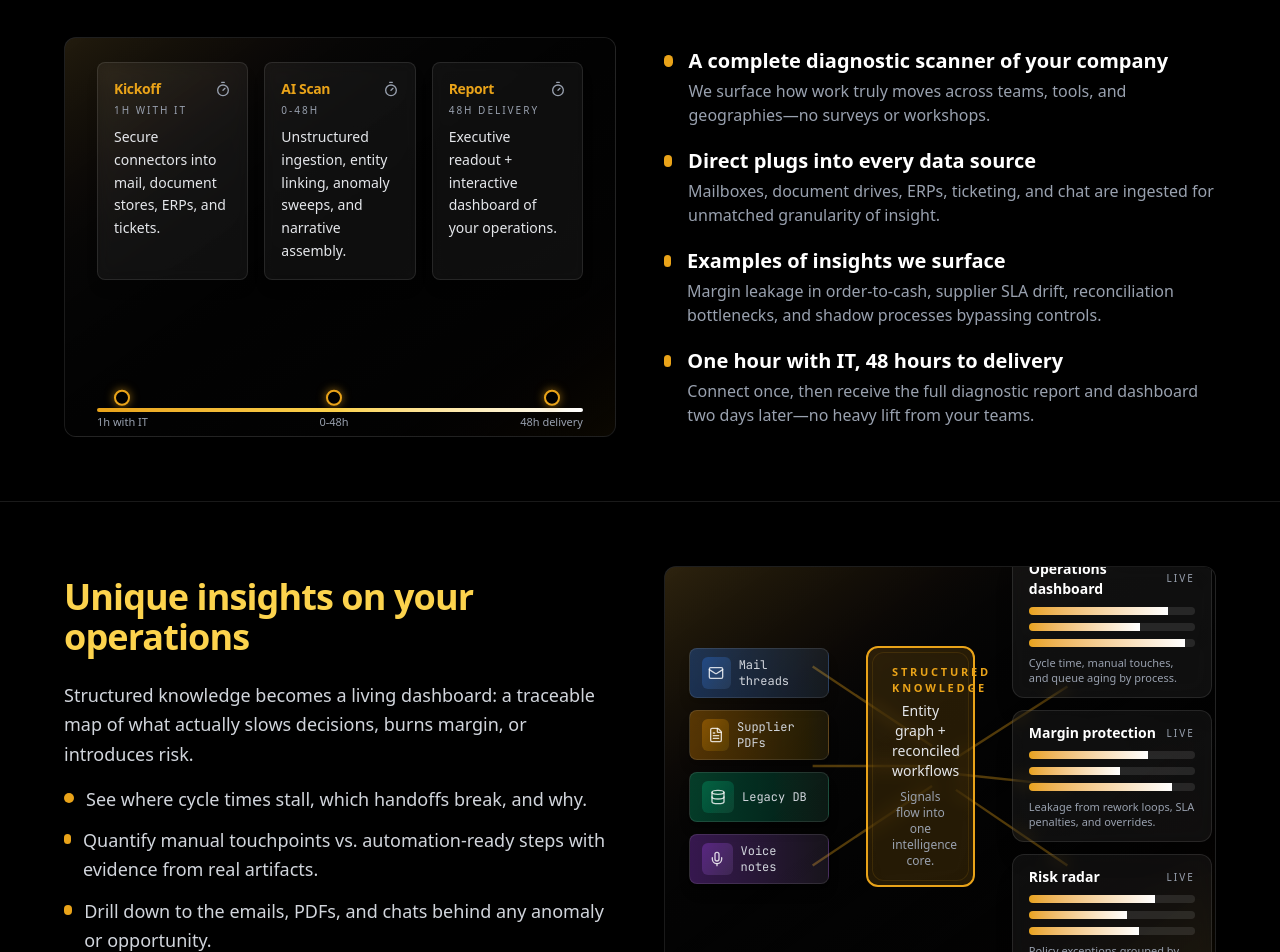
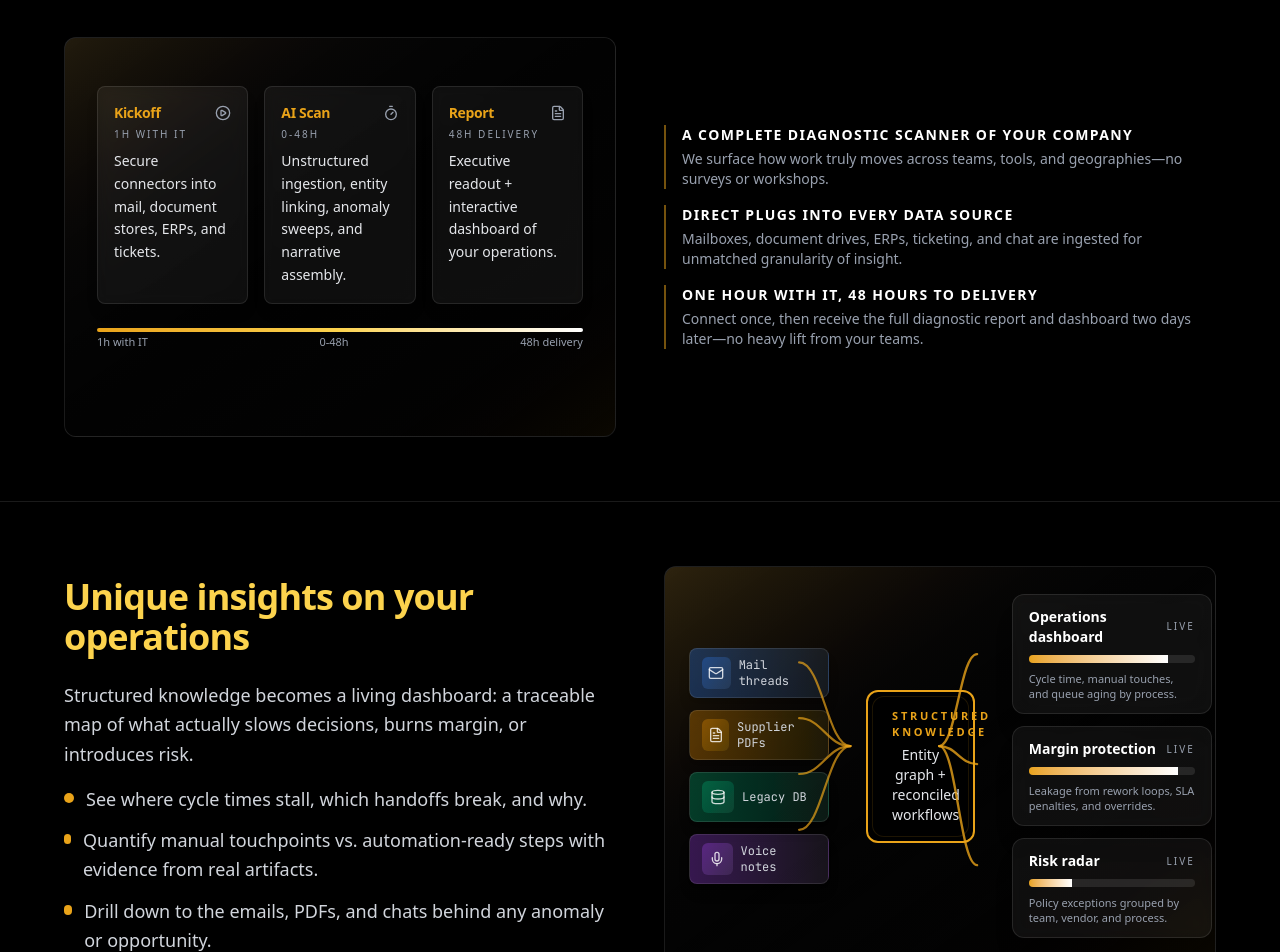
Before and after one commit to ClarityLabsAI/ClarityLabs, a React (Vite) app: page / in a window 1280 px wide. Shown: the part 2540-3492 px from the top of the page. Built offline with nearby package versions, Linux system fonts and the light colour scheme; the HTML template or start-up script is replaced by a standard one.

Commit message:
Improve layout

```diff
--- a/package.json
+++ b/package.json
@@ -14,7 +14,8 @@
     "lucide-react": "^0.554.0",
     "react": "^19.2.0",
     "react-dom": "^19.2.0",
-    "react-router-dom": "^7.9.6"
+    "react-router-dom": "^7.9.6",
+    "react-xarrows": "^2.0.2"
   },
   "devDependencies": {
     "@eslint/js": "^9.39.1",
--- a/src/components/SectionVisuals.jsx
+++ b/src/components/SectionVisuals.jsx
@@ -1,7 +1,7 @@
-import React from 'react';
+import React, { useLayoutEffect, useRef, useState } from 'react';
 // motion imported but unused for animations now, kept if needed for basic fade-ins later
 import { motion } from 'framer-motion';
-import { AlertCircle, Database, FileSpreadsheet, FileText, Mail, Mic, Timer } from 'lucide-react';
+import { AlertCircle, Database, FileSpreadsheet, FileText, Mail, Mic, PlayCircle, Timer } from 'lucide-react';
 import { BRAND_GOLD as GOLD } from '../constants/theme';
 
 // --- Shared Container (No Window Chrome) ---
@@ -460,17 +460,17 @@ export const VisualInsights = () => {
     const insightCards = [
         {
             title: "Operations dashboard",
-            bars: [78, 62, 90],
+            bars: [78],
             caption: "Cycle time, manual touches, and queue aging by process."
         },
         {
             title: "Margin protection",
-            bars: [68, 52, 84],
+            bars: [86],
             caption: "Leakage from rework loops, SLA penalties, and overrides."
         },
         {
             title: "Risk radar",
-            bars: [74, 58, 66],
+            bars: [24],
             caption: "Policy exceptions grouped by team, vendor, and process."
         },
     ];
@@ -481,32 +481,92 @@ export const VisualInsights = () => {
         return [`${low}%`, `${value}%`, `${high}%`, `${value}%`];
     };
 
+    const containerRef = useRef(null);
+    const coreRef = useRef(null);
+    const sourceRefs = useRef([]);
+    const cardRefs = useRef([]);
+    const [connections, setConnections] = useState({ left: [], right: [] });
+
+    const buildCurve = (start, end) => {
+        const dx = (end.x - start.x) * 0.45;
+        return `M ${start.x} ${start.y} C ${start.x + dx} ${start.y}, ${end.x - dx} ${end.y}, ${end.x} ${end.y}`;
+    };
+
+    useLayoutEffect(() => {
+        if (!containerRef.current) return;
+
+        const measure = () => {
+            if (!containerRef.current || !coreRef.current) return;
+            if (sourceRefs.current.some((el) => !el) || cardRefs.current.some((el) => !el)) return;
+
+            const containerRect = containerRef.current.getBoundingClientRect();
+            const coreRect = coreRef.current.getBoundingClientRect();
+
+            const mapStartEnd = (el, side) => {
+                if (!el) return null;
+                const rect = el.getBoundingClientRect();
+                const start = {
+                    x: side === "left" ? rect.right - containerRect.left : rect.left - containerRect.left,
+                    y: rect.top - containerRect.top + rect.height / 2
+                };
+                const end = {
+                    x: side === "left" ? coreRect.left - containerRect.left : coreRect.right - containerRect.left,
+                    y: coreRect.top - containerRect.top + coreRect.height / 2
+                };
+                return { start, end };
+            };
+
+            const left = sourceRefs.current.map((el) => mapStartEnd(el, "left")).filter(Boolean);
+            const right = cardRefs.current.map((el) => mapStartEnd(el, "right")).filter(Boolean);
+            setConnections({ left, right });
+        };
+
+        const observer = new ResizeObserver(() => measure());
+        observer.observe(containerRef.current);
+
+        const onResize = () => measure();
+        const onLoad = () => measure();
+        window.addEventListener('resize', onResize);
+        window.addEventListener('load', onLoad);
+
+        // initial measure after mount
+        measure();
+
+        return () => {
+            observer.disconnect();
+            window.removeEventListener('resize', onResize);
+            window.removeEventListener('load', onLoad);
+        };
+    }, []);
+
     return (
         <SimpleContainer>
-            <div className="absolute inset-0 bg-gradient-to-br from-brand-gold/15 via-black/60 to-brand-gold/5" />
+            <div ref={containerRef} className="w-full h-full relative">
+                <div className="absolute inset-0 bg-gradient-to-br from-brand-gold/15 via-black/60 to-brand-gold/5 pointer-events-none" />
 
-            {/* Flow Lines */}
-            <svg className="absolute inset-0 w-full h-full pointer-events-none" viewBox="0 0 100 100">
-                {[
-                    { x1: 18, y1: 25, x2: 48, y2: 45 },
-                    { x1: 18, y1: 50, x2: 48, y2: 50 },
-                    { x1: 18, y1: 75, x2: 48, y2: 55 },
-                    { x1: 54, y1: 48, x2: 82, y2: 30 },
-                    { x1: 54, y1: 52, x2: 82, y2: 55 },
-                    { x1: 54, y1: 56, x2: 82, y2: 75 },
-                ].map((line, i) => (
-                    <motion.line
-                        key={i}
-                        x1={line.x1}
-                        y1={line.y1}
-                        x2={line.x2}
-                        y2={line.y2}
+                {/* SVG Arrows */}
+                <svg className="absolute inset-0 w-full h-full pointer-events-none" style={{ zIndex: 10 }}>
+                    {connections.left.map((conn, i) => (
+                        <path
+                            key={`left-${i}`}
+                            d={buildCurve(conn.start, conn.end)}
+                            fill="none"
                             stroke={GOLD}
-                        strokeWidth="0.6"
-                        strokeOpacity="0.35"
-                        initial={{ pathLength: 0 }}
-                        animate={{ pathLength: 1 }}
-                        transition={{ duration: 1, delay: 0.3 + i * 0.1 }}
+                            strokeWidth="2.2"
+                            strokeOpacity="0.7"
+                            strokeLinecap="round"
+                        />
+                    ))}
+
+                    {connections.right.map((conn, i) => (
+                        <path
+                            key={`right-${i}`}
+                            d={buildCurve(conn.start, conn.end)}
+                            fill="none"
+                            stroke={GOLD}
+                            strokeWidth="2.4"
+                            strokeOpacity="0.8"
+                            strokeLinecap="round"
                         />
                     ))}
                 </svg>
@@ -517,6 +577,7 @@ export const VisualInsights = () => {
                         {sources.map((src, i) => (
                             <motion.div
                                 key={src.label}
+                                ref={(el) => { sourceRefs.current[i] = el; }}
                                 initial={{ opacity: 0, x: -15 }}
                                 animate={{ opacity: 1, x: 0 }}
                                 transition={{ delay: i * 0.1 + 0.2 }}
@@ -535,14 +596,14 @@ export const VisualInsights = () => {
                     {/* Structured Knowledge Core */}
                     <div className="relative flex-1 flex items-center justify-center">
                         <motion.div
+                            ref={coreRef}
                             initial={{ opacity: 0, scale: 0.9 }}
                             animate={{ opacity: 1, scale: 1 }}
                             transition={{ duration: 0.6 }}
-                        className={`relative w-[72%] max-w-[280px] border-2 border-brand-gold bg-brand-gold/15 rounded-xl px-6 py-4 text-center shadow-[0_0_25px_${GOLD}] backdrop-blur-sm`}
+                            className={`relative w-[72%] max-w-[280px] border-2 border-brand-gold bg-black rounded-xl px-6 py-4 text-center shadow-[0_0_25px_${GOLD}]`}
                         >
                             <div className="text-[11px] text-brand-gold tracking-[0.25em] font-bold">STRUCTURED KNOWLEDGE</div>
                             <p className="text-sm text-gray-200 mt-1">Entity graph + reconciled workflows</p>
-                        <p className="text-xs text-gray-400 mt-2">Signals flow into one intelligence core.</p>
 
                             <motion.div
                                 className="absolute inset-1 border border-brand-gold/30 rounded-xl"
@@ -557,6 +618,7 @@ export const VisualInsights = () => {
                         {insightCards.map((card, idx) => (
                             <motion.div
                                 key={card.title}
+                                ref={(el) => { cardRefs.current[idx] = el; }}
                                 initial={{ opacity: 0, y: 10 }}
                                 animate={{ opacity: 1, y: 0 }}
                                 transition={{ delay: 0.4 + idx * 0.15 }}
@@ -583,6 +645,7 @@ export const VisualInsights = () => {
                         ))}
                     </div>
                 </div>
+            </div>
         </SimpleContainer>
     );
 };
@@ -592,24 +655,27 @@ export const VisualScanTimeline = () => {
         {
             title: "Kickoff",
             time: "1h with IT",
-            detail: "Secure connectors into mail, document stores, ERPs, and tickets."
+            detail: "Secure connectors into mail, document stores, ERPs, and tickets.",
+            icon: PlayCircle
         },
         {
             title: "AI Scan",
             time: "0-48h",
-            detail: "Unstructured ingestion, entity linking, anomaly sweeps, and narrative assembly."
+            detail: "Unstructured ingestion, entity linking, anomaly sweeps, and narrative assembly.",
+            icon: Timer
         },
         {
             title: "Report",
             time: "48h delivery",
-            detail: "Executive readout + interactive dashboard of your operations."
+            detail: "Executive readout + interactive dashboard of your operations.",
+            icon: FileText
         },
     ];
 
     return (
         <SimpleContainer>
             <div className="absolute inset-0 bg-gradient-to-br from-brand-gold/10 via-black/70 to-brand-gold/5" />
-            <div className="relative w-full h-full px-8 py-6 flex flex-col justify-between">
+            <div className="relative w-full px-8 pt-12 flex flex-col justify-between">
                 <div className="grid grid-cols-1 sm:grid-cols-3 gap-4">
                     {phases.map((phase, i) => (
                         <motion.div
@@ -621,7 +687,7 @@ export const VisualScanTimeline = () => {
                         >
                             <div className="flex items-center justify-between">
                                 <div className="text-sm text-brand-gold font-semibold tracking-tight">{phase.title}</div>
-                                <Timer size={16} className="text-gray-400" />
+                                {phase.icon ? <phase.icon size={16} className="text-gray-400" /> : <Timer size={16} className="text-gray-400" />}
                             </div>
                             <div className="text-[10px] text-gray-400 uppercase tracking-[0.2em] mt-1">{phase.time}</div>
                             <p className="text-sm text-gray-200 mt-2 leading-relaxed">{phase.detail}</p>
@@ -647,7 +713,7 @@ export const VisualScanTimeline = () => {
                                 transition={{ delay: 0.3 + i * 0.1 }}
                                 className="flex flex-col items-center gap-2"
                             >
-                                <div className="w-4 h-4 rounded-full border-2 border-brand-gold bg-black shadow-[0_0_10px_rgba(233,163,25,0.6)]" />
+                                <div className="w-4 h-4" />
                                 <span className="text-[11px] text-gray-400">{phase.time}</span>
                             </motion.div>
                         ))}
--- a/src/pages/LandingScan.jsx
+++ b/src/pages/LandingScan.jsx
@@ -107,36 +107,20 @@ const LandingScan = () => {
         align="right"
         visual={<VisualScanTimeline />}
       >
-        <ul className="space-y-5">
-          <li className="flex items-start gap-4">
-            <span className="w-3 h-3 rounded-full bg-brand-gold mt-2"></span>
-            <div>
-              <div className="text-xl font-semibold text-white">A complete diagnostic scanner of your company</div>
-              <p className="text-gray-400 text-base mt-1">We surface how work truly moves across teams, tools, and geographies—no surveys or workshops.</p>
-            </div>
-          </li>
-          <li className="flex items-start gap-4">
-            <span className="w-3 h-3 rounded-full bg-brand-gold mt-2"></span>
-            <div>
-              <div className="text-xl font-semibold text-white">Direct plugs into every data source</div>
-              <p className="text-gray-400 text-base mt-1">Mailboxes, document drives, ERPs, ticketing, and chat are ingested for unmatched granularity of insight.</p>
-            </div>
-          </li>
-          <li className="flex items-start gap-4">
-            <span className="w-3 h-3 rounded-full bg-brand-gold mt-2"></span>
-            <div>
-              <div className="text-xl font-semibold text-white">Examples of insights we surface</div>
-              <p className="text-gray-400 text-base mt-1">Margin leakage in order-to-cash, supplier SLA drift, reconciliation bottlenecks, and shadow processes bypassing controls.</p>
-            </div>
-          </li>
-          <li className="flex items-start gap-4">
-            <span className="w-3 h-3 rounded-full bg-brand-gold mt-2"></span>
-            <div>
-              <div className="text-xl font-semibold text-white">One hour with IT, 48 hours to delivery</div>
-              <p className="text-gray-400 text-base mt-1">Connect once, then receive the full diagnostic report and dashboard two days later—no heavy lift from your teams.</p>
-            </div>
-          </li>
-        </ul>
+        <div className="space-y-4">
+          <div className="border-l-2 border-brand-gold/50 pl-4">
+            <h4 className="text-white font-bold text-sm tracking-widest uppercase mb-1">A complete diagnostic scanner of your company</h4>
+            <p className="text-sm text-gray-400">We surface how work truly moves across teams, tools, and geographies—no surveys or workshops.</p>
+          </div>
+          <div className="border-l-2 border-brand-gold/50 pl-4">
+            <h4 className="text-white font-bold text-sm tracking-widest uppercase mb-1">Direct plugs into every data source</h4>
+            <p className="text-sm text-gray-400">Mailboxes, document drives, ERPs, ticketing, and chat are ingested for unmatched granularity of insight.</p>
+          </div>
+          <div className="border-l-2 border-brand-gold/50 pl-4">
+            <h4 className="text-white font-bold text-sm tracking-widest uppercase mb-1">One hour with IT, 48 hours to delivery</h4>
+            <p className="text-sm text-gray-400">Connect once, then receive the full diagnostic report and dashboard two days later—no heavy lift from your teams.</p>
+          </div>
+        </div>
       </Section>
 
       <Section
```
Also changed, not shown: 1 other file (tests, documents, lock files or other folders). Lines whose indentation alone changed are shown as unchanged.
